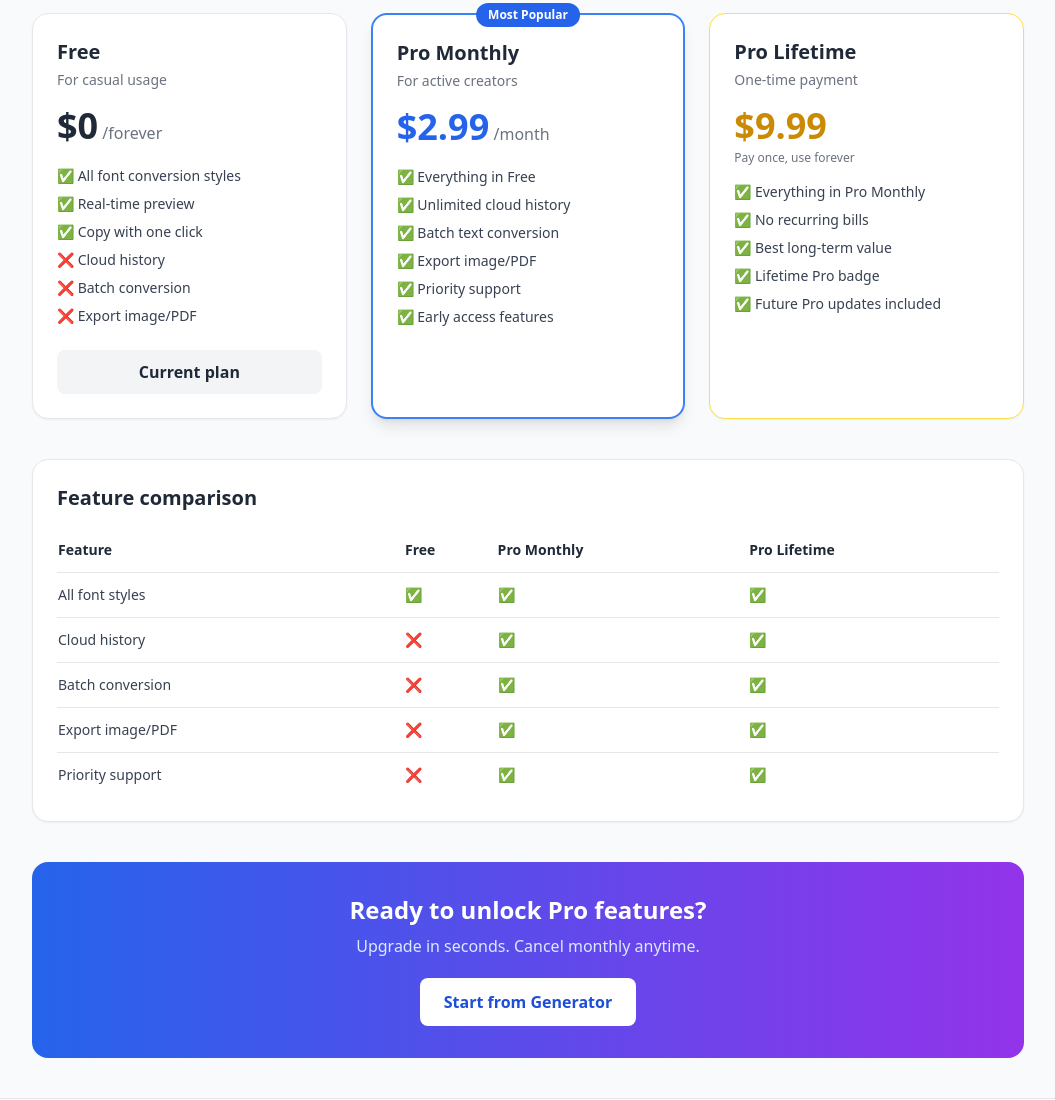
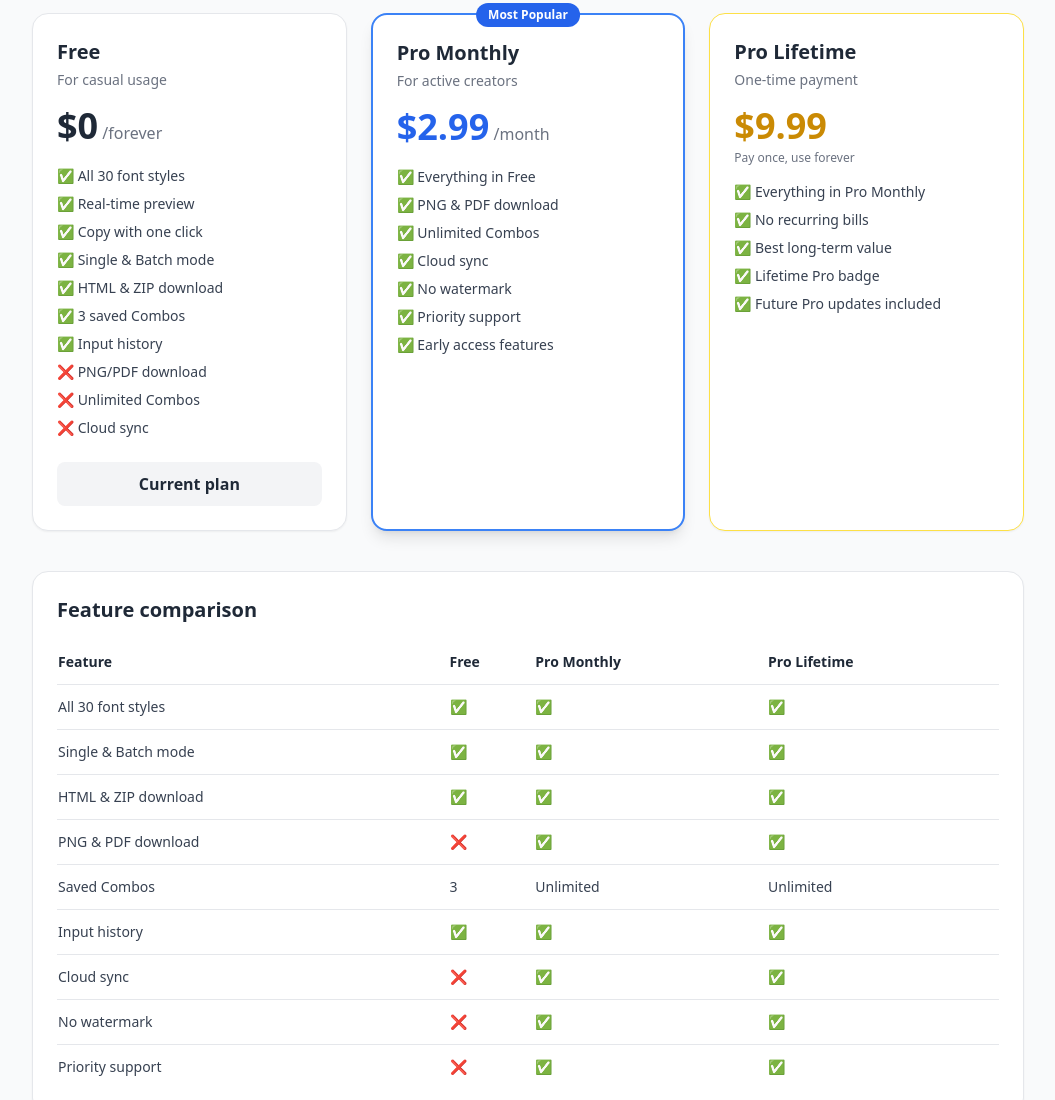
Before and after one commit to hebiwu007/font-generator-free, a plain HTML site: page pricing.html in a window 1280 px wide. Shown: the part 227-1327 px from the top of the page, without its empty margins (112-1167 px from the left). Drawn offline with nearby package versions, Linux system fonts and the light colour scheme.

Commit message:
feat: 配置PayPal沙箱环境 + 更新价格页功能列表
- 替换 PayPal Client ID 为项目专用沙箱 ID
- 添加 intent=capture 参数
- 移除重复的 PayPal SDK script 标签
- 更新 Free/Pro 功能列表匹配实际实现
- 更新底部对比表

```diff
--- a/pricing.html
+++ b/pricing.html
@@ -37,12 +37,16 @@
                     <span class="text-gray-500">/forever</span>
                 </div>
                 <ul class="space-y-2 text-sm text-gray-700 mb-6 flex-grow">
-                    <li>✅ All font conversion styles</li>
+                    <li>✅ All 30 font styles</li>
                     <li>✅ Real-time preview</li>
                     <li>✅ Copy with one click</li>
-                    <li>❌ Cloud history</li>
-                    <li>❌ Batch conversion</li>
-                    <li>❌ Export image/PDF</li>
+                    <li>✅ Single & Batch mode</li>
+                    <li>✅ HTML & ZIP download</li>
+                    <li>✅ 3 saved Combos</li>
+                    <li>✅ Input history</li>
+                    <li>❌ PNG/PDF download</li>
+                    <li>❌ Unlimited Combos</li>
+                    <li>❌ Cloud sync</li>
                 </ul>
                 <a href="index.html" class="w-full text-center bg-gray-100 hover:bg-gray-200 text-gray-800 py-2.5 rounded-lg font-semibold transition">Current plan</a>
             </div>
@@ -58,9 +62,10 @@
                 </div>
                 <ul class="space-y-2 text-sm text-gray-700 mb-6 flex-grow">
                     <li>✅ Everything in Free</li>
-                    <li>✅ Unlimited cloud history</li>
-                    <li>✅ Batch text conversion</li>
-                    <li>✅ Export image/PDF</li>
+                    <li>✅ PNG & PDF download</li>
+                    <li>✅ Unlimited Combos</li>
+                    <li>✅ Cloud sync</li>
+                    <li>✅ No watermark</li>
                     <li>✅ Priority support</li>
                     <li>✅ Early access features</li>
                 </ul>
@@ -98,10 +103,14 @@
                     </tr>
                 </thead>
                 <tbody class="text-gray-700">
-                    <tr class="border-b"><td class="py-3">All font styles</td><td>✅</td><td>✅</td><td>✅</td></tr>
-                    <tr class="border-b"><td class="py-3">Cloud history</td><td>❌</td><td>✅</td><td>✅</td></tr>
-                    <tr class="border-b"><td class="py-3">Batch conversion</td><td>❌</td><td>✅</td><td>✅</td></tr>
-                    <tr class="border-b"><td class="py-3">Export image/PDF</td><td>❌</td><td>✅</td><td>✅</td></tr>
+                    <tr class="border-b"><td class="py-3">All 30 font styles</td><td>✅</td><td>✅</td><td>✅</td></tr>
+                    <tr class="border-b"><td class="py-3">Single & Batch mode</td><td>✅</td><td>✅</td><td>✅</td></tr>
+                    <tr class="border-b"><td class="py-3">HTML & ZIP download</td><td>✅</td><td>✅</td><td>✅</td></tr>
+                    <tr class="border-b"><td class="py-3">PNG & PDF download</td><td>❌</td><td>✅</td><td>✅</td></tr>
+                    <tr class="border-b"><td class="py-3">Saved Combos</td><td>3</td><td>Unlimited</td><td>Unlimited</td></tr>
+                    <tr class="border-b"><td class="py-3">Input history</td><td>✅</td><td>✅</td><td>✅</td></tr>
+                    <tr class="border-b"><td class="py-3">Cloud sync</td><td>❌</td><td>✅</td><td>✅</td></tr>
+                    <tr class="border-b"><td class="py-3">No watermark</td><td>❌</td><td>✅</td><td>✅</td></tr>
                     <tr><td class="py-3">Priority support</td><td>❌</td><td>✅</td><td>✅</td></tr>
                 </tbody>
             </table>
@@ -118,12 +127,8 @@
         <p>© <span id="year"></span> Font Generator Free. All rights reserved.</p>
     </footer>
 
-    <!-- PayPal SDK -->
-    <script src="https://www.paypal.com/sdk/js?client-id=AdAcg8IjJ6g_Cw3hDrQnE0xk4qAG4-pbi7wvKWsDEQkq2D93oz3PDndkOd4cAf1_jTKXPVL8K334AOpB&currency=USD"></script>
-
-    <!-- Auth 模块 -->
-    <!-- PayPal SDK -->
-    <script src="https://www.paypal.com/sdk/js?client-id=AdAcg8IjJ6g_Cw3hDrQnE0xk4qAG4-pbi7wvKWsDEQkq2D93oz3PDndkOd4cAf1_jTKXPVL8K334AOpB&currency=USD"></script>
+    <!-- PayPal SDK (沙箱环境) -->
+    <script src="https://www.paypal.com/sdk/js?client-id=AWuiooLQ44pl54cf6yGeZa-3p7O-S5uXf4W1Hvg01liPaZ5tFIxYkfetc1_Mih9zNtf9n-pLkYnkEYVJ&currency=USD&intent=capture"></script>
 
     <!-- Auth 模块 -->
     <script src="auth.js"></script>
```
